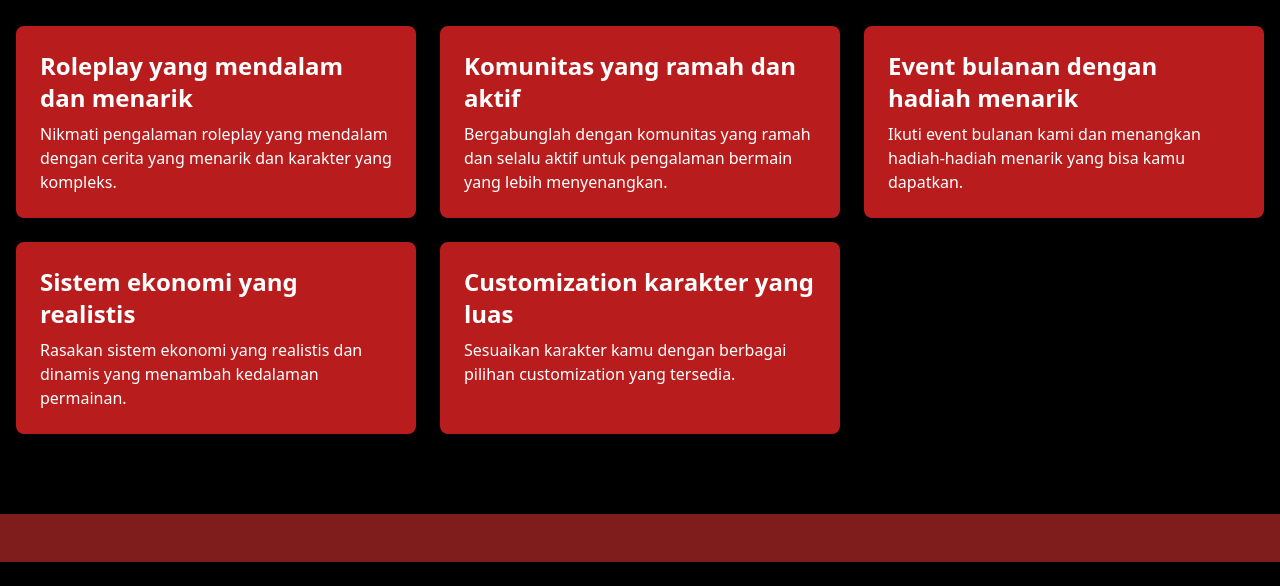
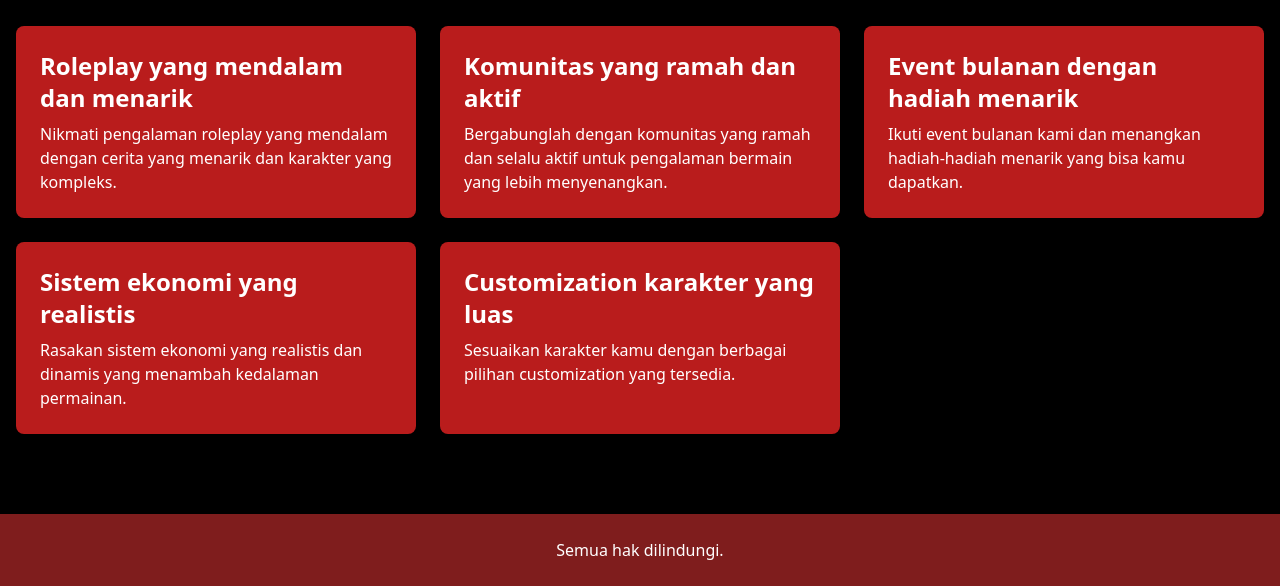
Before and after one commit to Velmora-Ascend/Roleplay, a plain HTML site: page index.html in a window 1280 px wide. Shown: the part 730-1316 px from the top of the page. Before the commit the page ends 1292 px from the top, so only its background shows below. Drawn offline with nearby package versions, Linux system fonts and the light colour scheme.

Commit message:
index.html

```diff
--- a/index.html
+++ b/index.html
@@ -91,6 +91,8 @@
   </main>
   <footer class="bg-red-900 text-white py-6">
    <div class="container mx-auto px-4 text-center">
+    <p>
+     Semua hak dilindungi.
     </p>
    </div>
   </footer>
```
